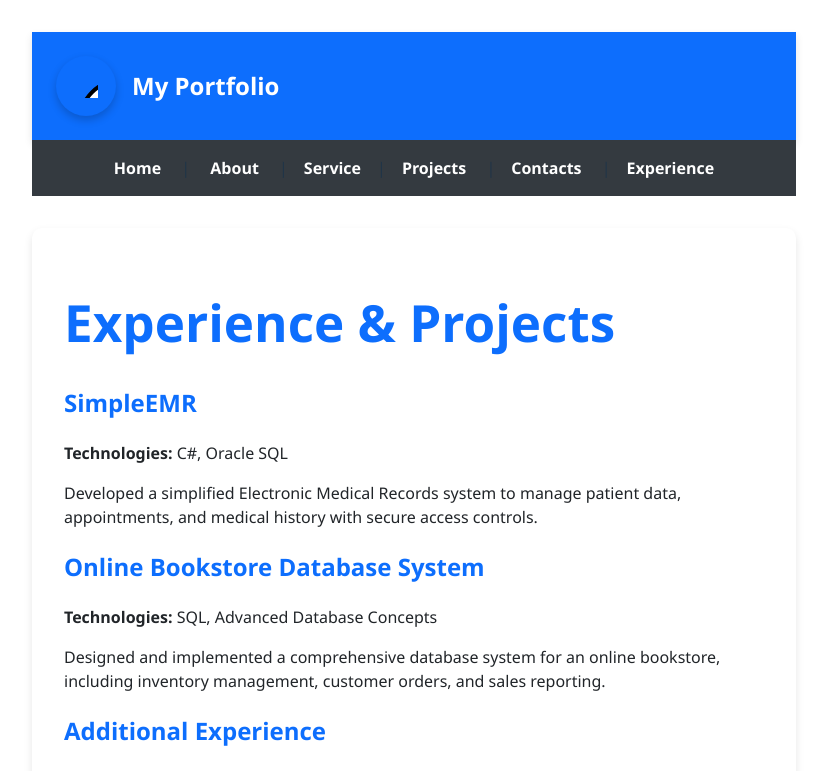
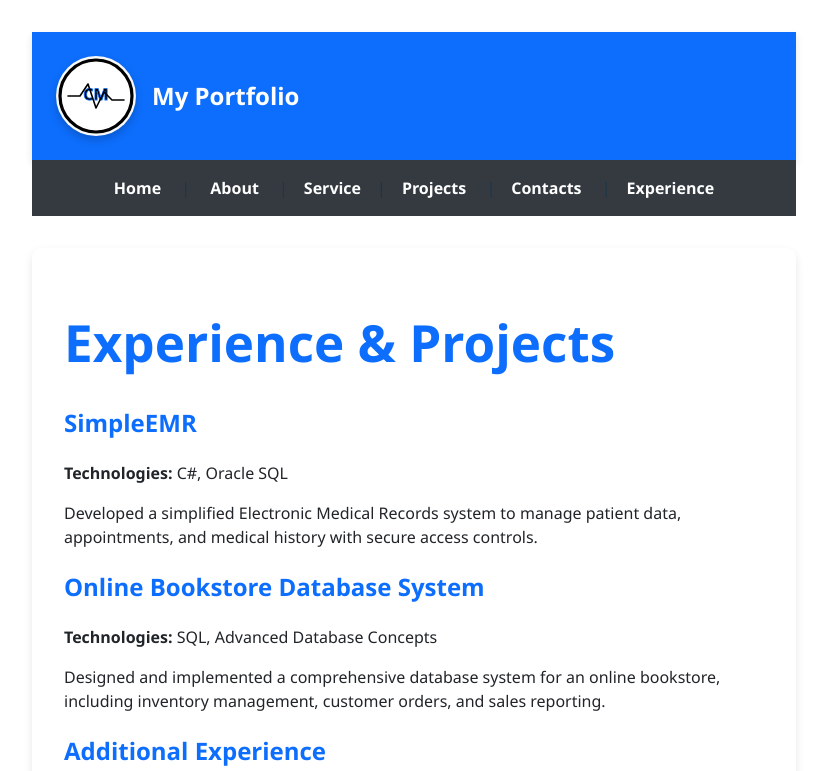
Before and after one commit to CYRUSMAINA/COMP229-Week2, a React (Vite) app: page /experience in a window 1280 px wide. Shown: the top 771 px of the page, without its empty margins (226-1053 px from the left). Built offline with nearby package versions, Linux system fonts and the light colour scheme.

Commit message:
fix logo

```diff
--- a/src/App.css
+++ b/src/App.css
@@ -285,22 +285,19 @@ h1, h2, h3 {
 
 /*logo.jsx*/
 .logo-box {
-  display: flex;
+ display: flex;
   align-items: center;
   justify-content: center;
-  gap: 0.5rem; /* Spacing between text and SVG */
-  background-color: var(--primary-color); /* Use primary color */
-  color: white;
-  font-weight: bold;
-  border-radius: 50%; /* Make it circular */
-  width: 60px;
-  height: 60px;
-  box-shadow: 0 4px 8px rgba(0, 0, 0, 0.2); /* Slight elevation */
+  background-color: var(--secondary-color); /* Light background for contrast */
+  border-radius: 50%; /* Makes the logo container circular */
+  width: 80px;
+  height: 80px;
+  box-shadow: 0 4px 8px rgba(0, 0, 0, 0.2); /* Subtle shadow */
+  transition: background-color 0.3s ease;
 }
 
 .logo-box:hover {
-  background-color: var(--accent-color);
-  color: var(--text-color);
+ background-color: var(--accent-color); /* Accent on hover */
 }
 
 
@@ -437,10 +434,9 @@ button:hover {
 }
 
 .testTeal {
-  width: 24px;
-  height: 24px;
-  stroke: var(--primary-color); /* Matches the primary color */
-  transition: stroke 0.3s ease;
+  width: 100%; /* Ensure the SVG fits the container */
+  height: 100%;
+  stroke: var(--primary-color);
 }
 
 .testTeal:hover {
--- a/src/component/Logo.jsx
+++ b/src/component/Logo.jsx
@@ -15,7 +15,7 @@ export default function Logo()
           <svg
           className="testTeal"
           xmlns="http://www.w3.org/2000/svg"
-          viewBox="0 0 24 24"
+          viewBox="0 0 100 100"
           >
                <circle cx="50" cy="50" r="45" fill="white" stroke="black" strokeWidth="4"/>
 
```
